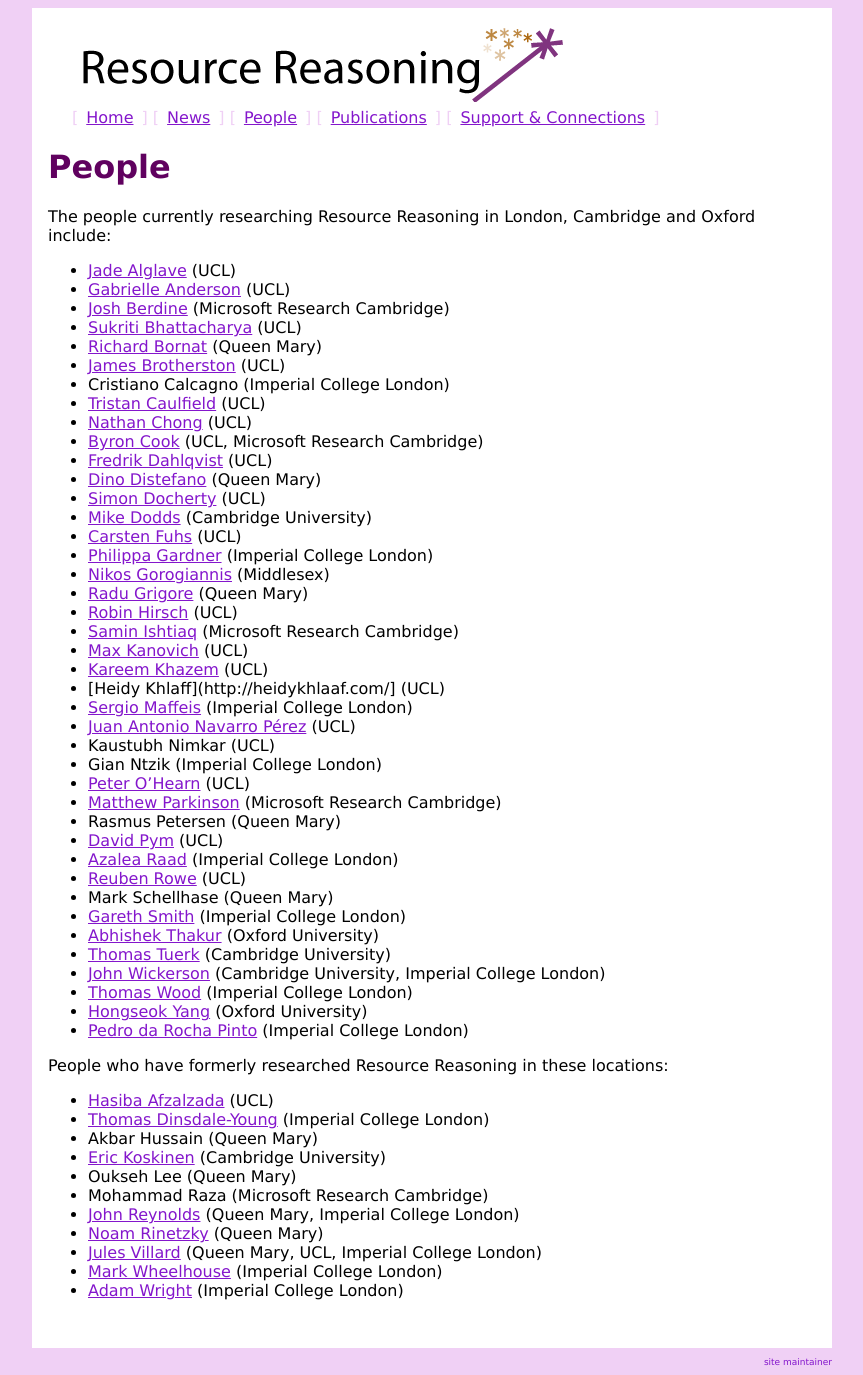
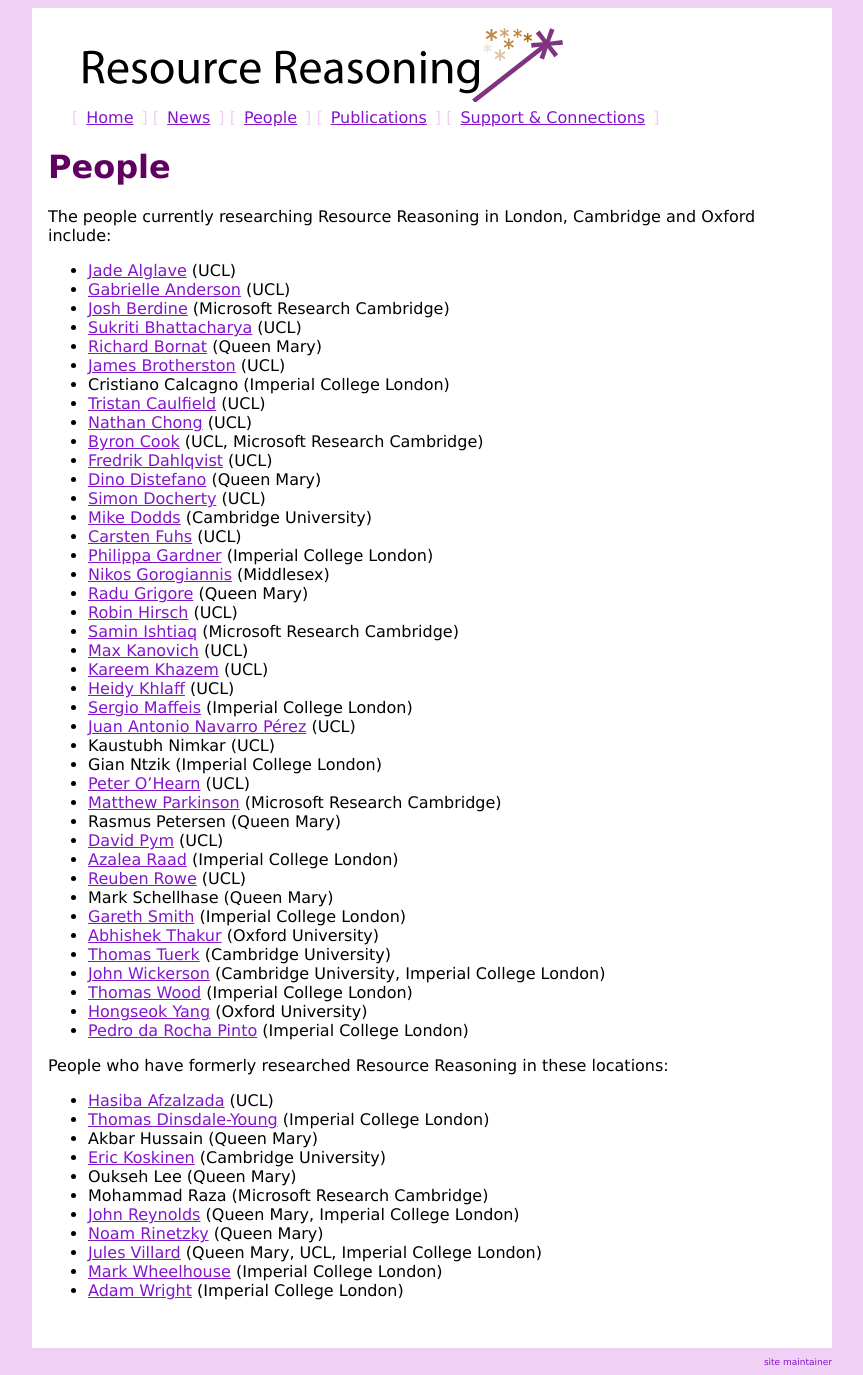
Before and after one commit to resource-reasoning/resourcereasoning.com, a Jekyll site: the page built from people.md, in a window 1280 px wide. Shown: the whole page, without its empty margins (208-1071 px from the left). Built offline with Jekyll 4.4.1, drawn with Linux system fonts in a browser that asks for light colours; nearby versions of some CDN libraries; some of the changed lines change nothing that is shown.

Commit message:
Update people.md

```diff
--- a/people.md
+++ b/people.md
@@ -27,7 +27,7 @@ The people currently researching Resource Reasoning in London, Cambridge and Oxf
 * [Samin Ishtiaq](http://research.microsoft.com/en-us/people/sishtiaq/) (Microsoft Research Cambridge)
 * [Max Kanovich](http://www.eecs.qmul.ac.uk/~mik/) (UCL)
 * [Kareem Khazem](http://www.karkhaz.com/) (UCL)
-* [Heidy Khlaff](http://heidykhlaaf.com/] (UCL)
+* [Heidy Khlaff](http://heidykhlaaf.com/) (UCL)
 * [Sergio Maffeis](http://www.doc.ic.ac.uk/~maffeis) (Imperial College London)
 * [Juan Antonio Navarro Pérez](http://navarroj.com/research/) (UCL)
 * Kaustubh Nimkar (UCL)
```
